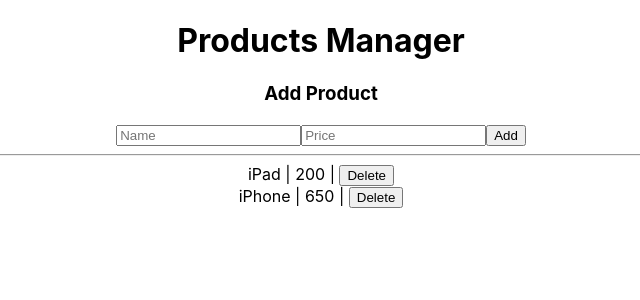
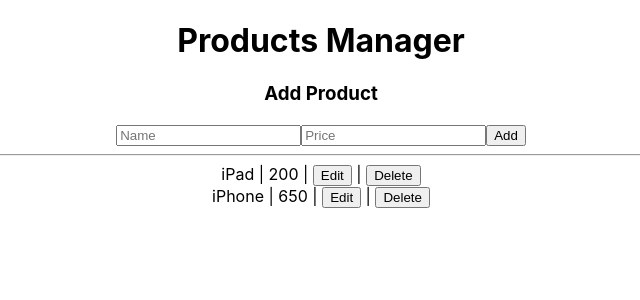
Before and after one commit to TiagoUmemura/reactjs-customer-registration, a React (Create React App) app: page / in a window 1280 px wide. Shown: the top 300 px of the page, without its empty margins (319-959 px from the left). Built offline with nearby package versions, Linux system fonts and the light colour scheme.

Commit message:
Edit product

```diff
--- a/src/App.js
+++ b/src/App.js
@@ -27,6 +27,7 @@
 
     this.onDelete = this.onDelete.bind(this);
     this.onAdd = this.onAdd.bind(this);
+    this.onEditSubmit = this.onEditSubmit.bind(this);
   }
 
   componentWillMount(){
@@ -59,6 +60,23 @@
     this.setState({ products });
   }
 
+  //originalName is the parameter to search the modified product
+  onEditSubmit(name, price, originalName){
+    let products = this.getProducts();
+
+    //search for the product name and change attributes (name and price) for product that matches the name product
+    products = products.map(product => {
+      if(product.name === originalName){
+        product.name = name;
+        product.price = price;
+      }
+
+      return product;
+    })
+
+    this.setState({ products });
+  }
+
   render() {
     const title = 'Products Manager';
 
@@ -77,6 +95,7 @@
                 name={product.name}
                 price={product.price}
                 onDelete={this.onDelete}
+                onEditSubmit={this.onEditSubmit}
               />
             );
           })
--- a/src/ProductItem.js
+++ b/src/ProductItem.js
@@ -4,7 +4,13 @@
   constructor(props){
     super(props);
 
+    this.state = {
+      isEdit : false
+    };
+
     this.onDelete = this.onDelete.bind(this);
+    this.onEdit = this.onEdit.bind(this);
+    this.onEditSubmit = this.onEditSubmit.bind(this);
   }
 
   onDelete(){
@@ -13,16 +19,48 @@
     this.props.onDelete(name);
   }
 
+  onEdit(){
+    this.setState({ isEdit: true });
+  }
+
+  onEditSubmit(event){
+    event.preventDefault();
+
+    this.props.onEditSubmit(this.nameInput.value, this.priceInput.value, this.props.name);
+
+    this.setState({ isEdit : false});
+  }
+
   render() {
     const { name, price } = this.props;
 
     return (
       <div>
-        <span>{name}</span>
-        {' | '}
-        <span>{price}</span>
-        {' | '}
-        <button onClick={this.onDelete}>Delete</button>
+        {
+          //verify if is on edit mode or normal mode
+          this.state.isEdit
+          ? (
+
+              <form onSubmit={this.onEditSubmit}>
+                <input placeholder="Name" ref={nameInput => this.nameInput = nameInput} defaultValue={name}/>
+                <input placeholder="Price" ref={priceInput => this.priceInput = priceInput} defaultValue={price}/>
+                <button>Save</button>
+              </form>
+
+            ) : (
+
+              <div>
+                <span>{name}</span>
+                {' | '}
+                <span>{price}</span>
+                {' | '}
+                <button onClick={this.onEdit}>Edit</button>
+                {' | '}
+                <button onClick={this.onDelete}>Delete</button>
+              </div>
+
+            )
+        }
       </div>
     );
   }
```
